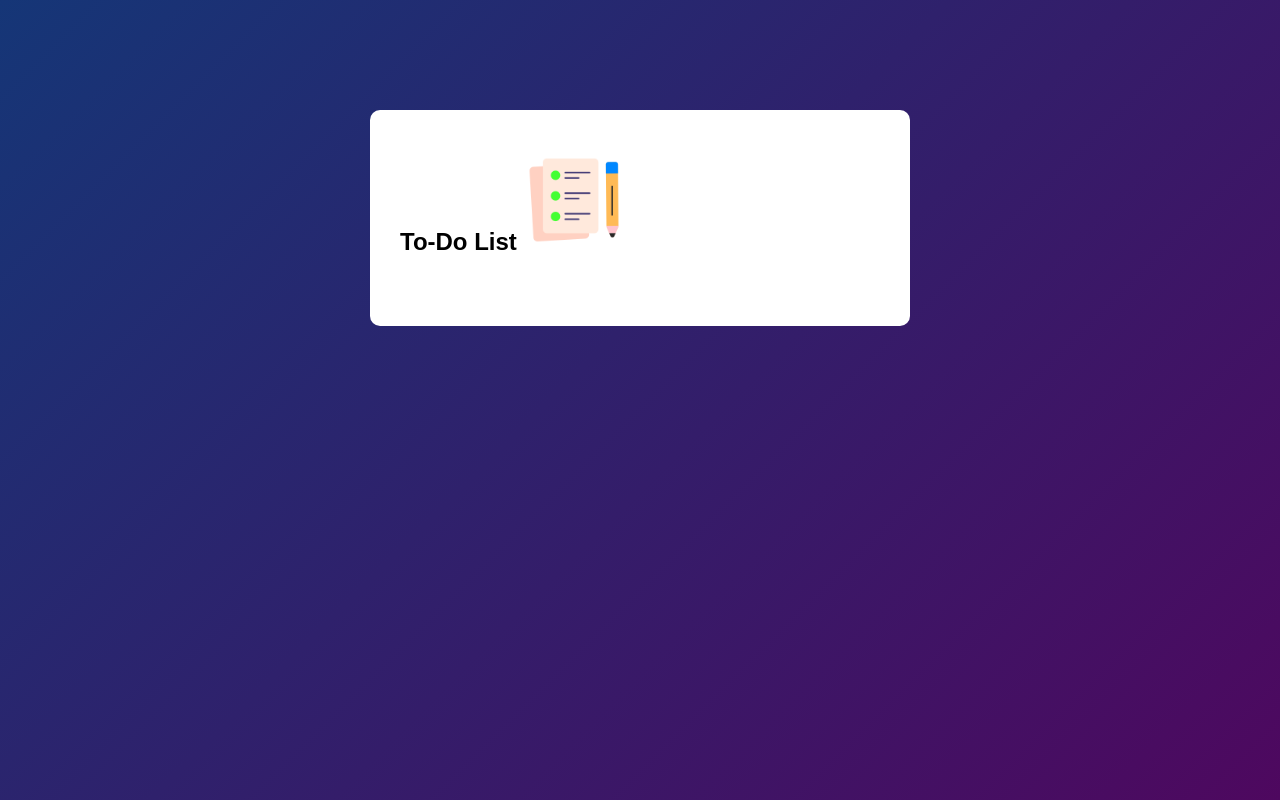
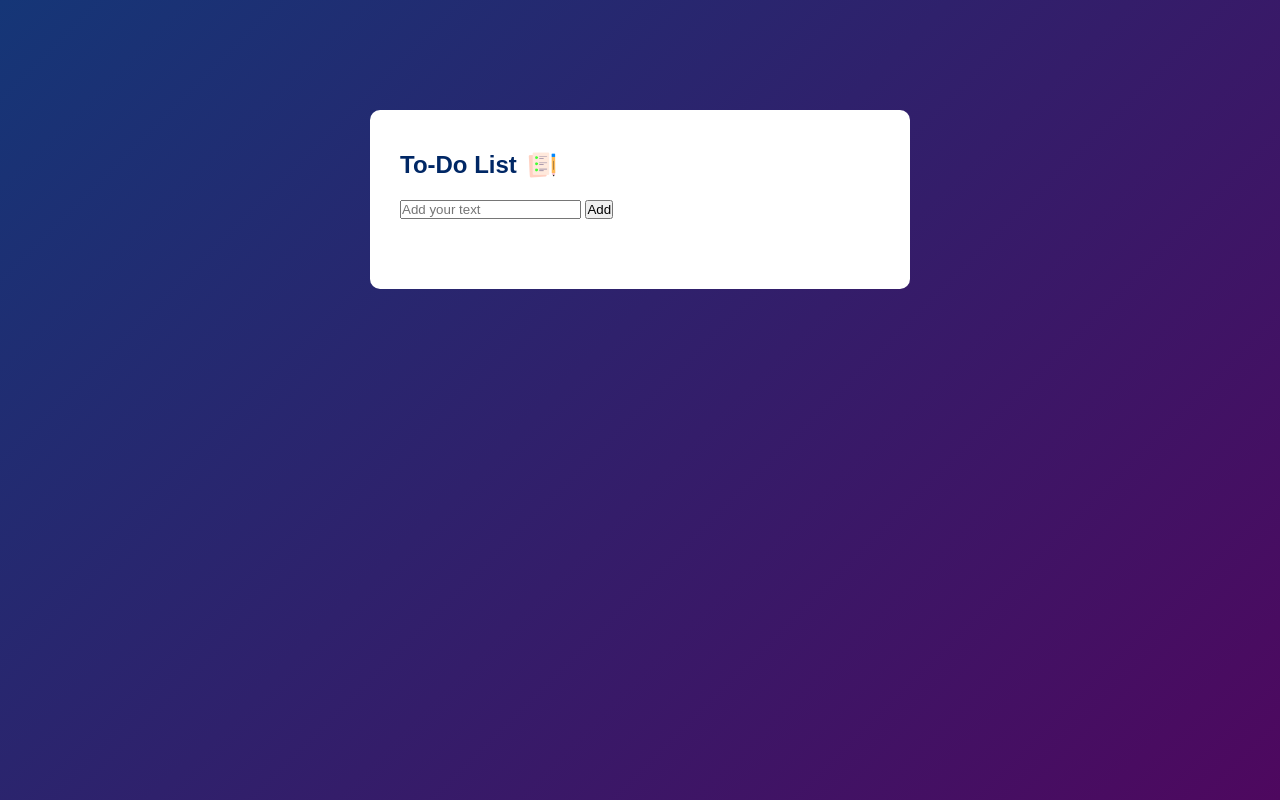
Before and after one commit to nethuh/To-Do-List-App, a plain HTML site: page index.html in a window 1280 px wide. Drawn offline with Linux system fonts and the light colour scheme.

Commit message:
text field & button added

```diff
--- a/assets/css/style.css
+++ b/assets/css/style.css
@@ -20,3 +20,16 @@
     padding: 40px 30px 70px;
     border-radius: 10px;
 }
+
+.todo-app h2{
+    color: #002765;
+    display: flex;
+    align-items: center;
+    margin-bottom: 20px;
+
+}
+
+.todo-app h2 img{
+    width: 30px;
+    margin-left: 10px;
+}
--- a/index.html
+++ b/index.html
@@ -11,6 +11,10 @@
 <div class="container">
     <div class="todo-app">
         <h2>To-Do List <img src="assets/img/icon.png"></h2>
+      <div class="row">
+        <input type="text" id="input-box" placeholder="Add your text">
+        <button>Add</button>
+      </div>
     </div>
 
 </div>
```
Lines whose indentation alone changed are shown as unchanged.
